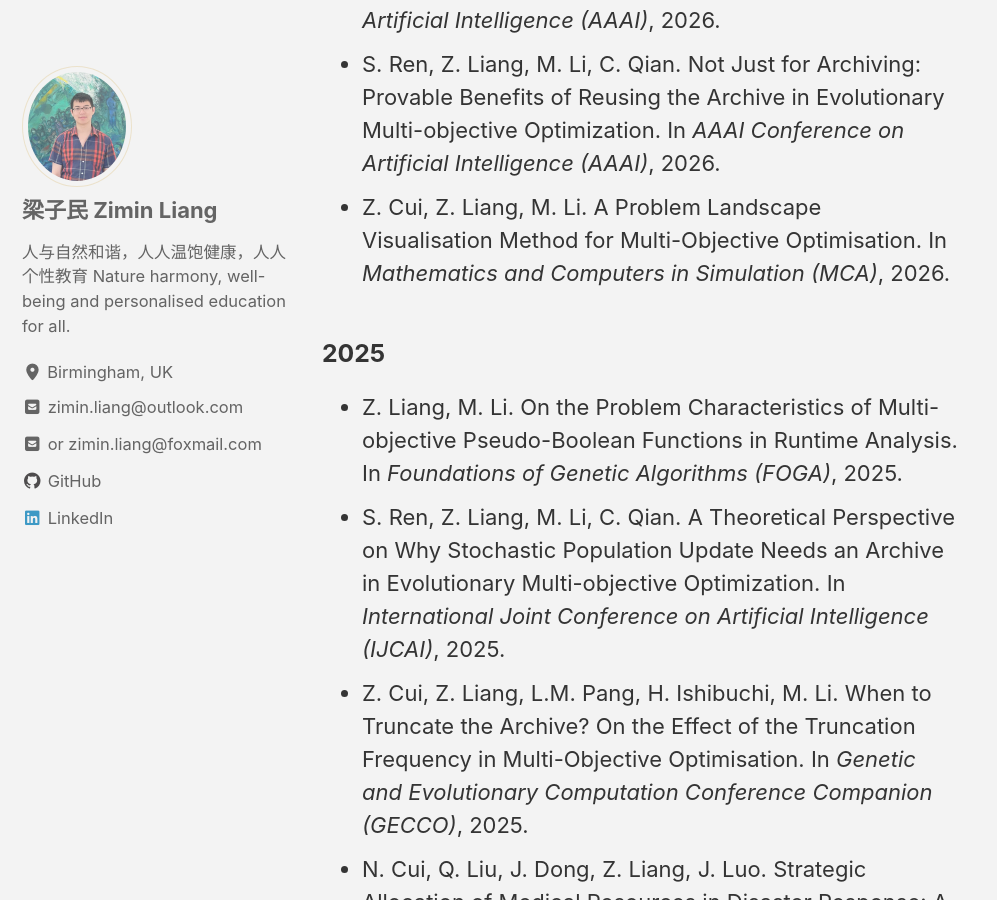
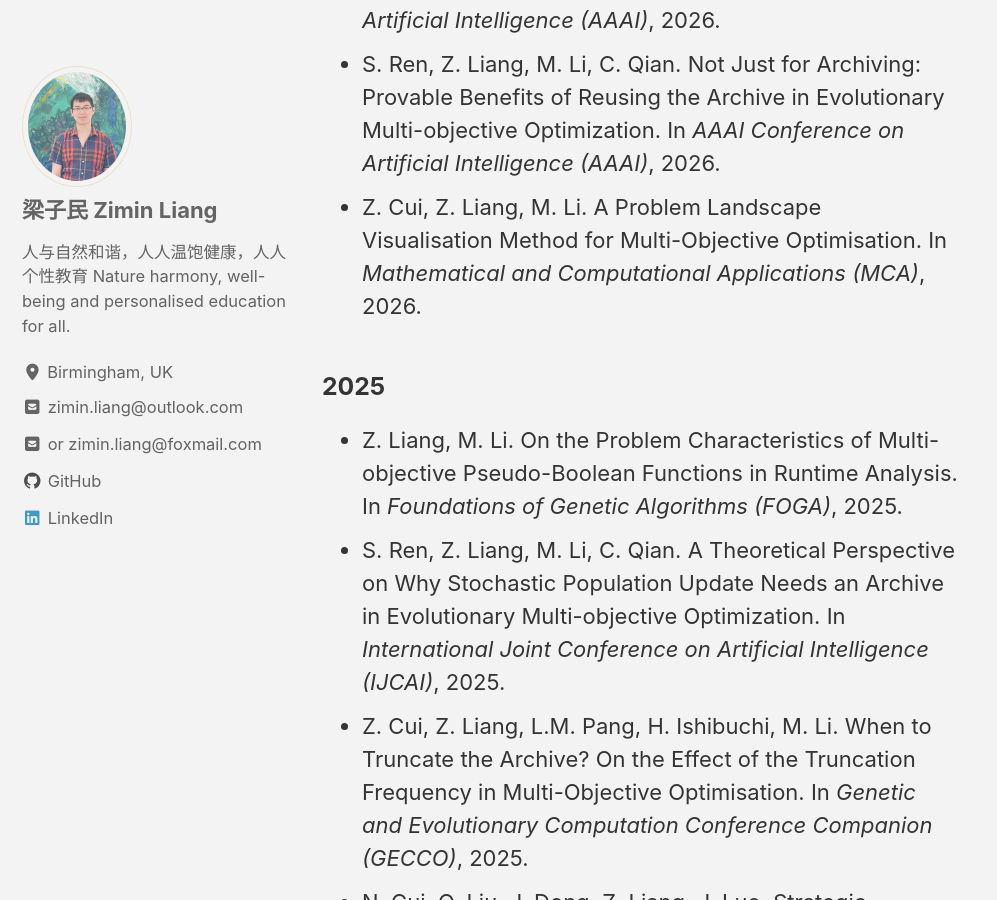
Before and after one commit to Zim-L/Zim-L.github.io, a Jekyll site: the page built from pages/publication.md, in a window 1280 px wide and 900 px high, scrolled down 878 px. Shown: the whole window, without its empty margins (0-997 px from the left). Built offline with Jekyll 4.4.1, drawn with Linux system fonts in a browser that asks for light colours; cached includes are drawn as plain includes.

Commit message:
Update publication.md

```diff
--- a/pages/publication.md
+++ b/pages/publication.md
@@ -14,7 +14,7 @@ toc: true
 ### 2026
  - Z. Liang, M. Li. Random is Faster than Systematic in Multi-objective Local Search. In *AAAI Conference on Artificial Intelligence (AAAI)*, 2026.
  - S. Ren, Z. Liang, M. Li, C. Qian. Not Just for Archiving: Provable Benefits of Reusing the Archive in Evolutionary Multi-objective Optimization. In *AAAI Conference on Artificial Intelligence (AAAI)*, 2026.
- - Z. Cui, Z. Liang, M. Li. A Problem Landscape Visualisation Method for Multi-Objective Optimisation. In *Mathematics and Computers in Simulation (MCA)*, 2026.
+ - Z. Cui, Z. Liang, M. Li. A Problem Landscape Visualisation Method for Multi-Objective Optimisation. In *Mathematical and Computational Applications (MCA)*, 2026.
 
 ### 2025
  - Z. Liang, M. Li. On the Problem Characteristics of Multi-objective Pseudo-Boolean Functions in Runtime Analysis. In *Foundations of Genetic Algorithms (FOGA)*, 2025.
```
